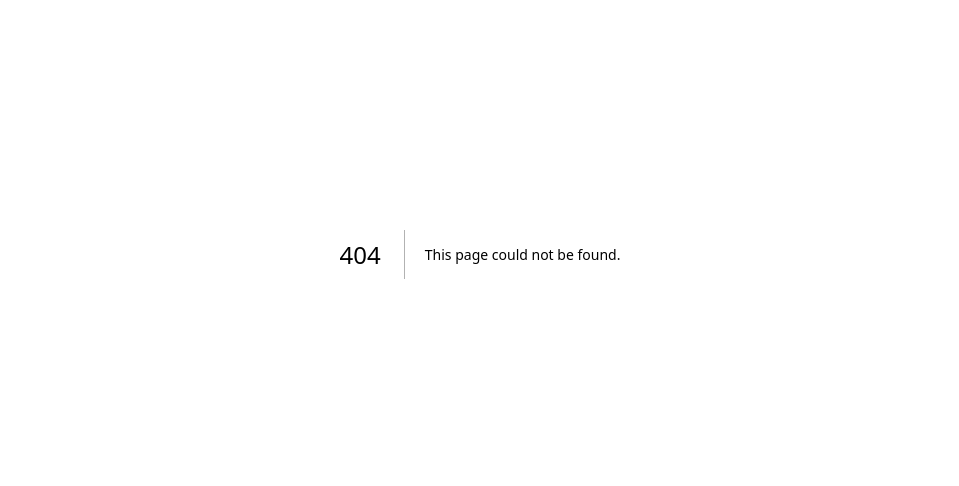
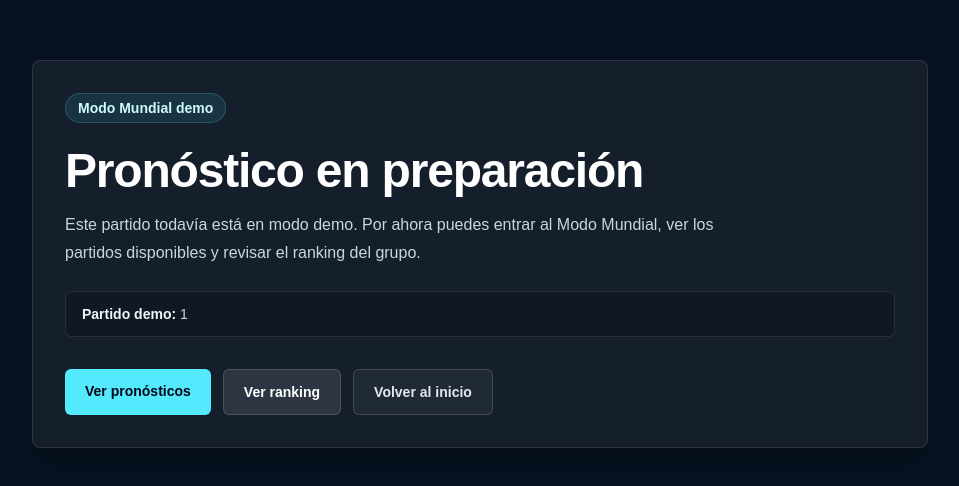
Before and after one commit to DFLghub/futbolweb-app, a Next.js app: page /match/1/predict in a window 1280 px wide. Before the commit this address had no page. Shown: the part 146-632 px from the top of the page, without its empty margins (160-1119 px from the left). Built offline with nearby package versions, Linux system fonts and the light colour scheme.

Commit message:
Add match predict placeholder route

```diff
--- /dev/null
+++ b/app/match/[slug]/predict/page.tsx
@@ -0,0 +1,67 @@
+import Link from "next/link";
+
+type PredictPageProps = {
+  params: Promise<{
+    slug: string;
+  }>;
+};
+
+function formatDemoSlug(slug: string) {
+  return slug
+    .replace(/[-_]+/g, " ")
+    .replace(/\s+/g, " ")
+    .trim()
+    .toLowerCase();
+}
+
+export default async function PredictPage({ params }: PredictPageProps) {
+  const { slug } = await params;
+  const demoMatch = formatDemoSlug(slug);
+
+  return (
+    <main className="min-h-screen bg-[#07111f] px-5 py-8 text-white md:px-10">
+      <div className="mx-auto flex min-h-[calc(100vh-4rem)] max-w-4xl items-center">
+        <section className="w-full rounded-lg border border-white/10 bg-white/[0.06] p-6 shadow-xl shadow-black/10 md:p-8">
+          <div className="mb-6 inline-flex rounded-full border border-cyan-300/20 bg-cyan-300/10 px-3 py-1 text-sm font-semibold text-cyan-100">
+            Modo Mundial demo
+          </div>
+
+          <h1 className="text-4xl font-black tracking-tight md:text-5xl">
+            Pronóstico en preparación
+          </h1>
+
+          <p className="mt-4 max-w-2xl text-base leading-7 text-slate-300">
+            Este partido todavía está en modo demo. Por ahora puedes entrar al Modo Mundial,
+            ver los partidos disponibles y revisar el ranking del grupo.
+          </p>
+
+          <div className="mt-6 rounded-md border border-white/10 bg-black/20 px-4 py-3 text-sm text-slate-300">
+            <span className="font-semibold text-slate-100">Partido demo:</span>{" "}
+            <span>{demoMatch || "partido demo"}</span>
+          </div>
+
+          <div className="mt-8 flex flex-col gap-3 sm:flex-row">
+            <Link
+              className="min-h-11 rounded-md bg-cyan-300 px-5 py-3 text-center text-sm font-black text-slate-950 transition hover:bg-cyan-200"
+              href="/today"
+            >
+              Ver pronósticos
+            </Link>
+            <Link
+              className="min-h-11 rounded-md border border-white/15 bg-white/10 px-5 py-3 text-center text-sm font-bold text-white transition hover:bg-white/15"
+              href="/ranking"
+            >
+              Ver ranking
+            </Link>
+            <Link
+              className="min-h-11 rounded-md border border-white/15 bg-white/5 px-5 py-3 text-center text-sm font-bold text-slate-200 transition hover:bg-white/10"
+              href="/"
+            >
+              Volver al inicio
+            </Link>
+          </div>
+        </section>
+      </div>
+    </main>
+  );
+}
```
